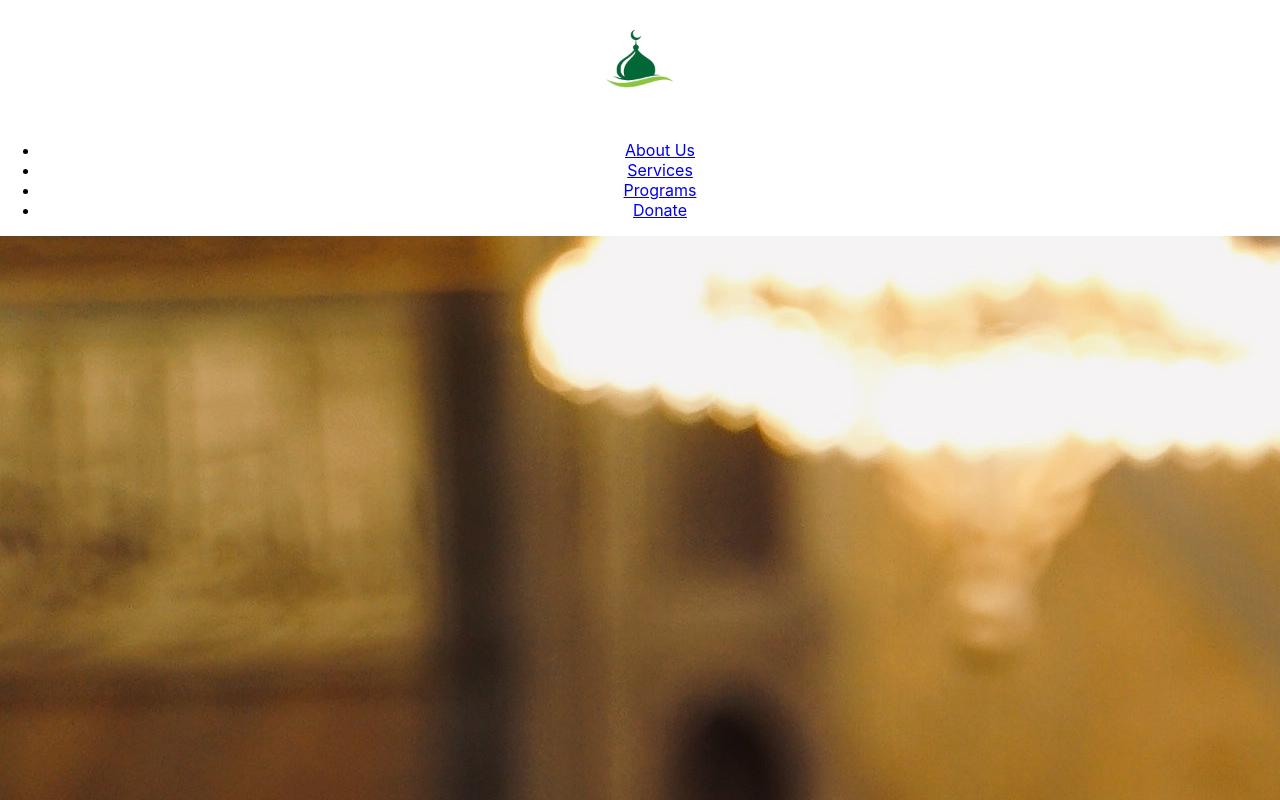
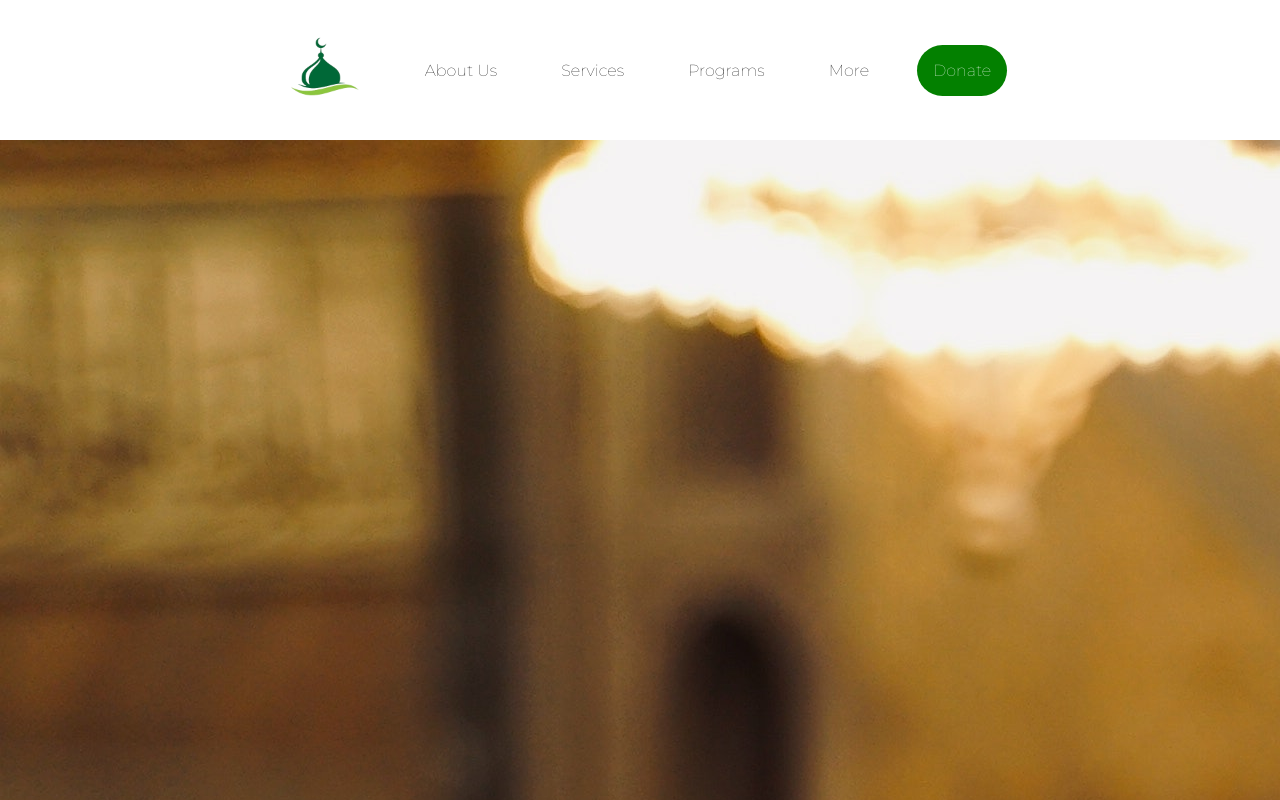
Before and after one commit to nabdi7/masjid, a React (Create React App) app: page / in a window 1280 px wide. Shown: the top 800 px of the page. Built offline with nearby package versions, Linux system fonts and the light colour scheme.

Commit message:
first commit

```diff
--- a/package.json
+++ b/package.json
@@ -6,6 +6,7 @@
     "@testing-library/jest-dom": "^5.17.0",
     "@testing-library/react": "^13.4.0",
     "@testing-library/user-event": "^13.5.0",
+    "antd": "^5.8.4",
     "react": "^18.2.0",
     "react-dom": "^18.2.0",
     "react-router-dom": "^6.15.0",
--- a/src/components/Home.js
+++ b/src/components/Home.js
@@ -10,12 +10,13 @@ const Home = () => {
             <div className="background-text">
                 <h1>Welcome to Al Huda Mosque</h1>
                 <p>Al Huda Mosque is a non-profit organization that
-                    serves the Muslim community in the greater
-                    Boston area. We are located in the heart of
-                    Cambridge, Massachusetts, close to Harvard
-                    University and MIT.</p>
+                    serves the Muslim community in Kent, Washington.</p>
             </div>
         </div>
+
+        <section className="services">
+
+        </section>
 
         </>
 
--- a/src/components/Navbar.css
+++ b/src/components/Navbar.css
@@ -0,0 +1,90 @@
+@import url('https://fonts.googleapis.com/css2?family=Montserrat:wght@100&family=Poppins:wght@100&display=swap');
+
+* {
+    box-sizing: border-box;
+}
+
+body {
+    margin: 0;
+    padding: 0;
+    font-family: "Montserrat";
+}
+
+.Navbar {
+    background-color: #fff;
+    padding: 0 2rem;
+    display: flex;
+    justify-content: center;
+    align-items: center;
+    box-shadow: 0 0 10px rgba(0, 0, 0, 0.1);
+}
+
+.brand-logo{
+    display: flex;
+    justify-content: center;
+    align-items: center;
+}
+
+.brand-logo .logo{
+    width: fit-content;
+    height: fit-content;
+    margin: 0.5rem;
+    font-weight: 500;
+    color: #000;
+}
+
+.navbar-links ul{
+    margin: 0; /* it moves up */
+    width: 100%;
+    padding: 0; /* gets it closer to each other */
+    display: flex; /* lines them horizontally */
+    text-align: center; /* makes text center */
+}
+
+.navbar-links li {
+    text-decoration: none;
+    color: #000;
+    padding: 1rem; /* it moves up */
+    display: block;
+    position: relative;
+}
+
+.navbar-links li ul{
+    background-color: #fff;
+    max-height: 240px;
+    width: 100%;
+    margin: 0 auto;
+    border: 1px solid #ccc;
+    border-radius: 10px;
+    padding: 2px;
+    display: none;
+    position: absolute;
+    top: 100%;
+    left: 0;
+}
+
+.navbar-links li:hover ul {
+    display: block;
+}
+
+.navbar-links a{
+    display: inline-block;
+    padding: 1rem;
+    color: #000;
+    text-decoration: none;
+}
+
+li a.active {
+    color: white;
+}
+
+.active {
+    background-color: #038000;
+    color: black;
+    border-radius: 1311.188px;
+    box-shadow: 0px 6.5625px 21px 0px;
+}
+
+.navbar-links li a:hover{
+    color: black;
+}
--- a/src/components/Navbar.js
+++ b/src/components/Navbar.js
@@ -18,11 +18,20 @@ const Navbar = () => {
                     <li><Link to="/about">About Us</Link></li>
                     <li><Link to="/services">Services</Link></li>
                     <li><Link to="/programs">Programs</Link></li>
+                    <li><Link to="/">More</Link>
+                        <ul>
+                            <li><Link to="/donate">Prayer Times</Link></li>
+                            <li><Link to="/contact">Contact Us</Link></li>
+                        </ul>
+                    </li>
                     <li><Link to="/donate" className="active">
                         Donate</Link>
                     </li>
                 </ul>
             </div>
+
+            {/* Hambargur Menu */}
+
         </nav>
 
         </>
```
Also changed, not shown: 1 other file (tests, documents, lock files or other folders).
